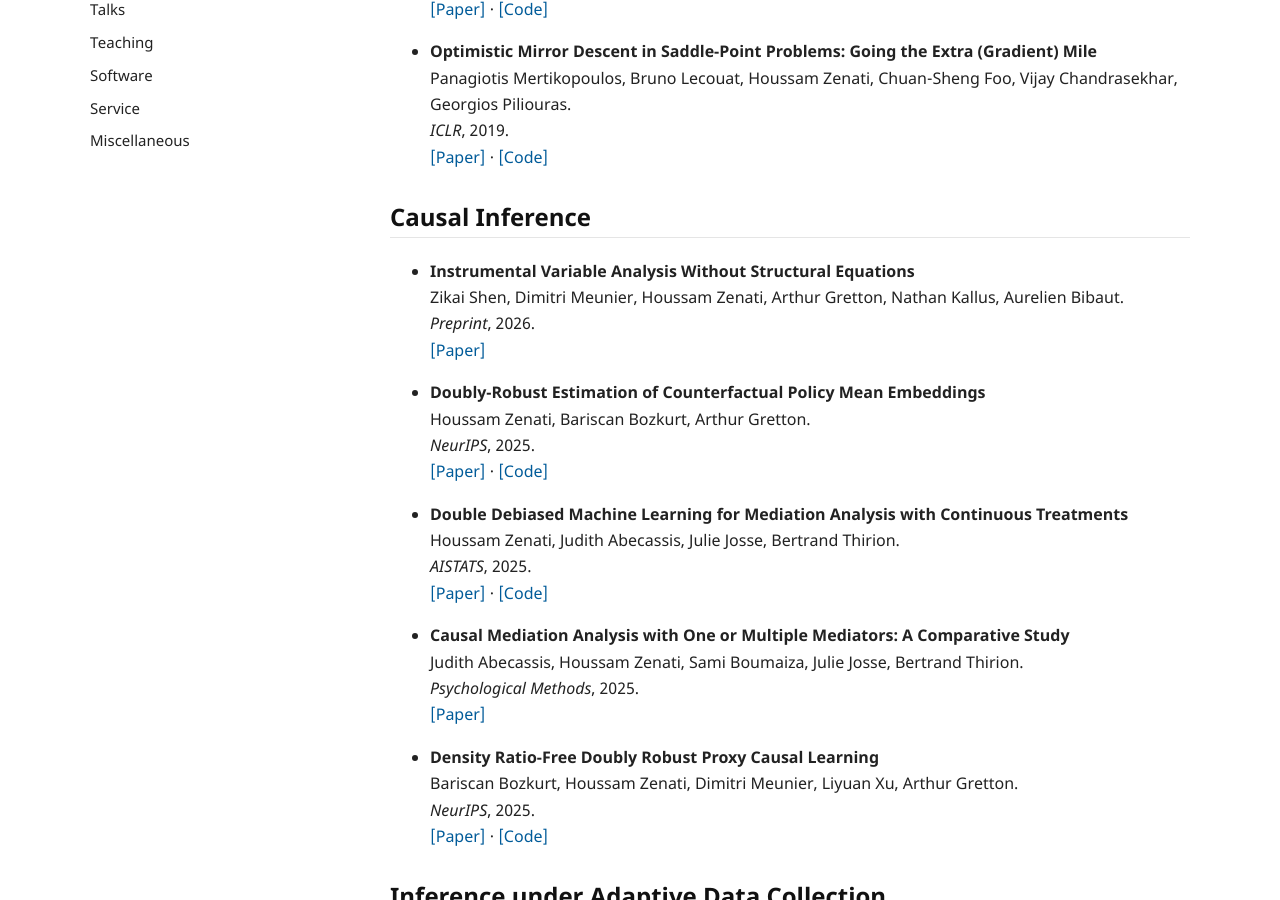
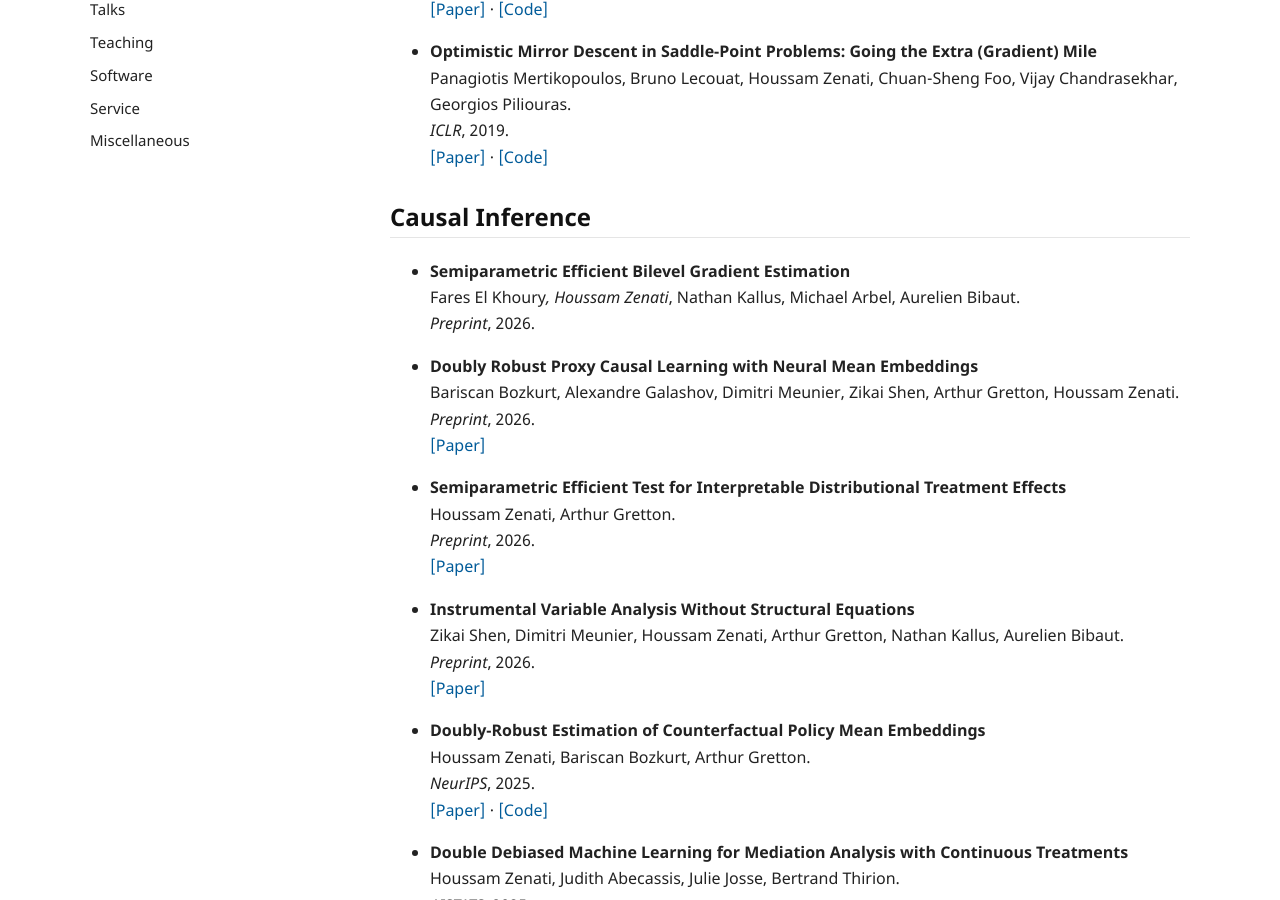
Before and after one commit to houssamzenati/houssamzenati.github.io, a Jekyll site: the page built from publications.md, in a window 1280 px wide and 900 px high, scrolled down 784 px. Built offline with Jekyll 4.4.1, drawn with Linux system fonts in a browser that asks for light colours; a style sheet for code colours, icons or effects is not loaded.

Commit message:
Add new causal inference papers to CV and website

```diff
--- a/publications.md
+++ b/publications.md
@@ -37,6 +37,20 @@ permalink: /publications/
   [[Paper]](https://openreview.net/pdf?id=Bkg8jjC9KQ) · [[Code]](https://github.com/bruno-31/gan_optim)
 
 ## Causal Inference
+
+- **Semiparametric Efficient Bilevel Gradient Estimation**
+  Fares El Khoury*, Houssam Zenati*, Nathan Kallus, Michael Arbel, Aurelien Bibaut.
+  *Preprint*, 2026.
+
+- **Doubly Robust Proxy Causal Learning with Neural Mean Embeddings**
+  Bariscan Bozkurt, Alexandre Galashov, Dimitri Meunier, Zikai Shen, Arthur Gretton, Houssam Zenati.
+  *Preprint*, 2026.
+  [[Paper]](https://arxiv.org/pdf/2605.09514)
+
+- **Semiparametric Efficient Test for Interpretable Distributional Treatment Effects**
+  Houssam Zenati, Arthur Gretton.
+  *Preprint*, 2026.
+  [[Paper]](https://arxiv.org/pdf/2605.08034)
 
 - **Instrumental Variable Analysis Without Structural Equations**
   Zikai Shen, Dimitri Meunier, Houssam Zenati, Arthur Gretton, Nathan Kallus, Aurelien Bibaut.
```
Also changed, not shown: 2 other files.
